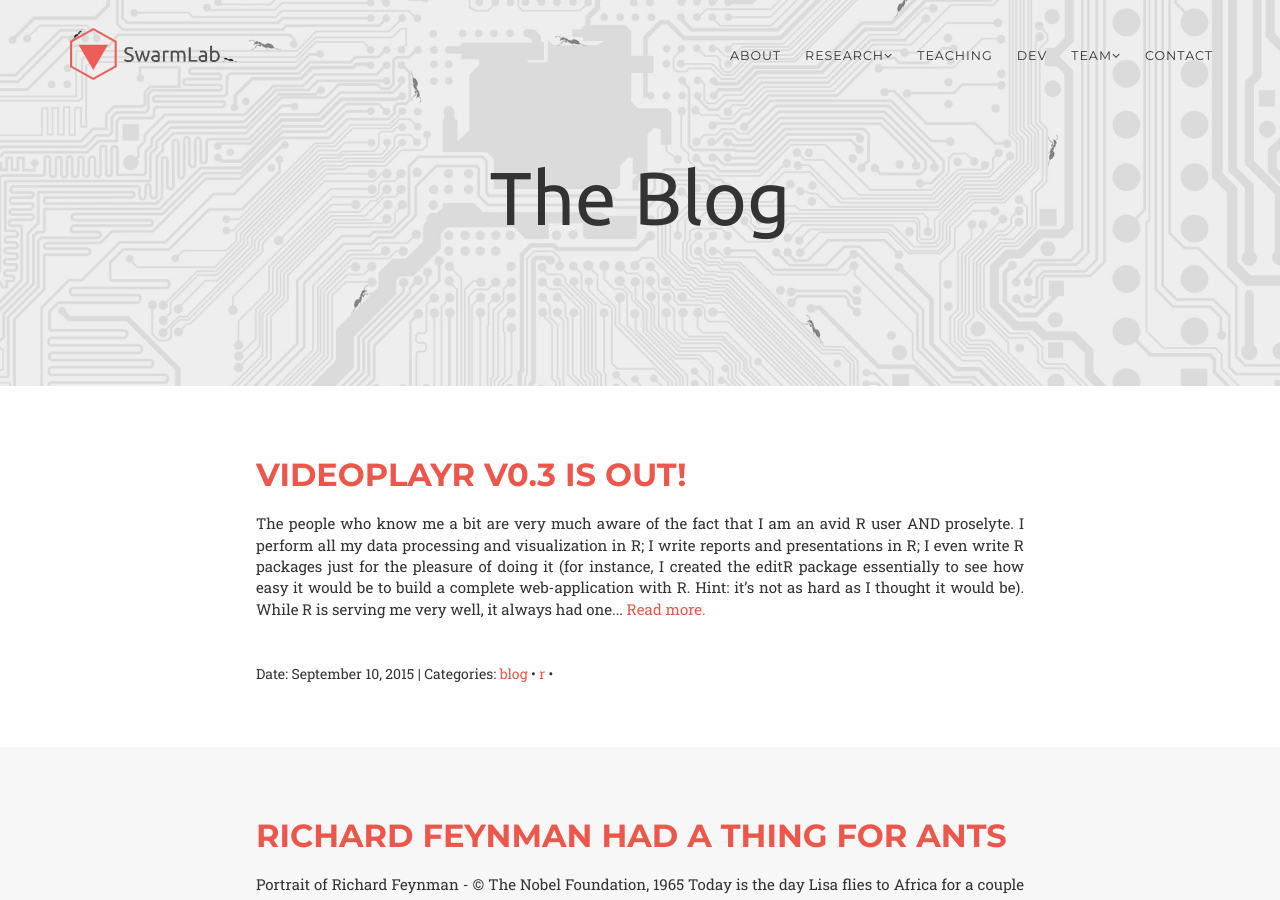
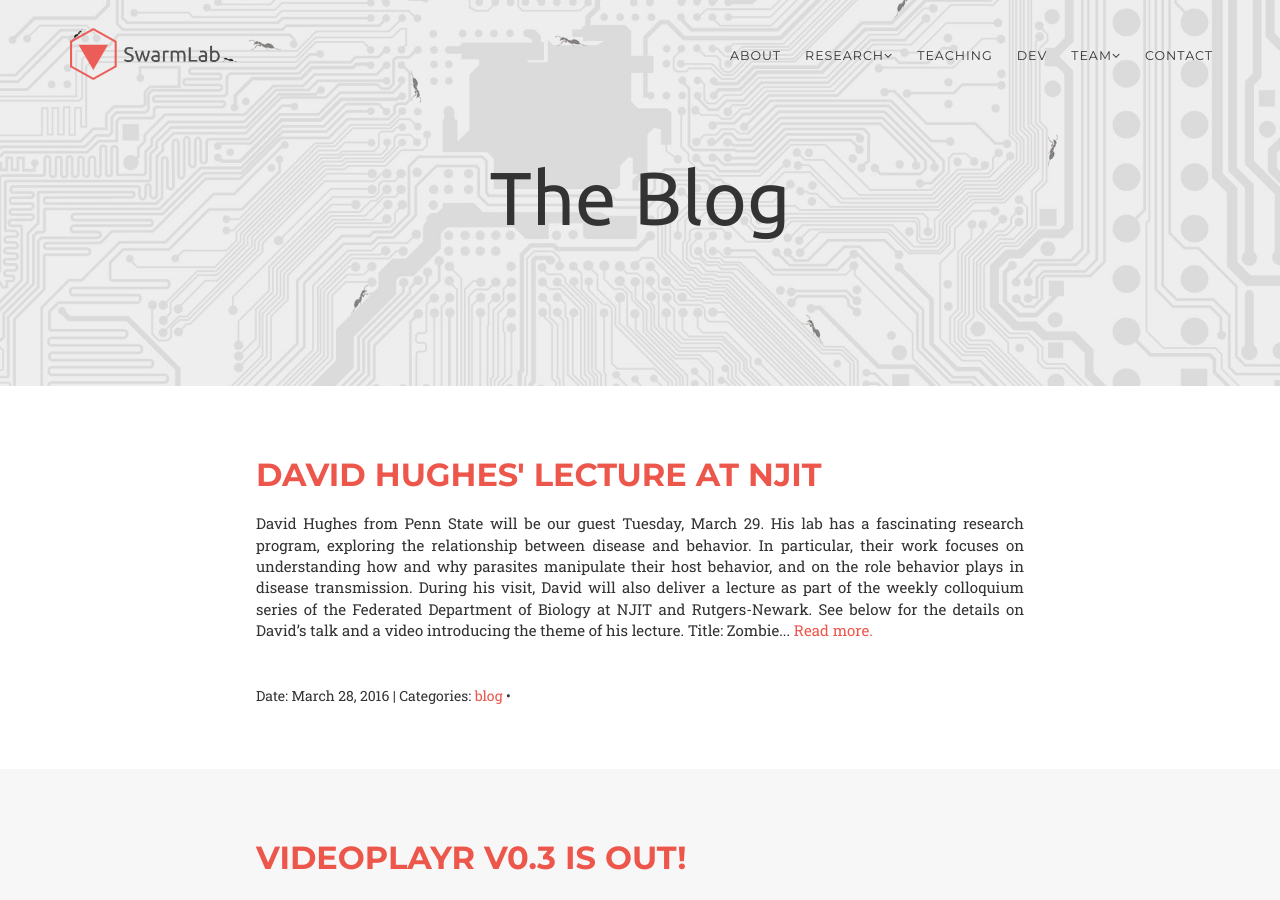
Before and after one commit to swarm-lab/swarm-lab.github.io.jekyll, a Jekyll site: the page built from blog/index.html, in a window 1280 px wide and 900 px high. Built offline with Jekyll 4.4.1, drawn with Linux system fonts in a browser that asks for light colours; nearby versions of some CDN libraries; some web fonts are replaced.

Commit message:
Added post about David Hughes' talk. Corrected link in contact section. Updated list of participants for the data+modeling workshop.

```diff
--- a/_includes/contact.html
+++ b/_includes/contact.html
@@ -5,7 +5,7 @@
                     <h2 class="section-heading">Contact Us</h2>
                     <h3 class="section-subheading text-muted">
                         Full contact info and directions to the lab:
-                        <a href="/contact">click here</a>
+                        <a href="/contact/">click here</a>
                     </h3>
                 </div>
             </div>
--- /dev/null
+++ b/_posts/2016-03-28-David-Hughes-lecture.md
@@ -0,0 +1,31 @@
+---
+title: David Hughes' lecture at NJIT
+date: 2016-03-28
+author: Simon Garnier
+layout: post
+type: post
+category:
+    - blog
+published: true
+
+---
+
+[David Hughes](http://www.hugheslab.com/) from [Penn State](http://www.psu.edu/) will be our guest Tuesday, March 29. His lab has a fascinating research program, exploring the relationship between disease and behavior. In particular, their work focuses on understanding how and why parasites manipulate their host behavior, and on the role behavior plays in disease transmission.
+
+During his visit, David will also deliver a lecture as part of the [weekly colloquium series of the Federated Department of Biology at NJIT and Rutgers-Newark](http://www.ncas.rutgers.edu/colloquium-schedule-2015-2016). See below for the details on David's talk and a video introducing the theme of his lecture.
+
+---
+
+**Title: Zombie ants: the precise manipulation of animal behavior by a microbe**
+
+**When:** Tuesday, March 29th, 2016 1:00 p.m. – 2:20 p.m.
+
+**Where:** NJIT, CENTRAL KING BUILDING, Room 303 (map available [here](http://theswarmlab.com/contact/))
+
+**Abstract:** One of the most complex examples of parasite control of animal behavior is that of fungi in the genus *Ophiocordyceps* controlling ant behavior. In the moments before death the fungus controls the ant to bite into plant tissue providing the parasite a platform to launch spores from the cadaver of the host it will soon kill. In this talk I will discuss our research on this phenomena, examining ultimate and proximate views of why and how animal behavior is controlled by a microbe. We work from the micron scale as fungi surround and invade ant muscles to the continental scale as fungi evolve in to control ants in the context of past climatic change.
+
+---
+
+<div style="position: relative; width: 100%; height: 0; padding-bottom: 61%;">
+  <iframe style="position: absolute; width: 100%; height: 100%; left: 0; top: 0;" src="https://www.youtube.com/embed/XuKjBIBBAL8" frameborder="0" allowfullscreen></iframe>
+</div>
```
Also changed, not shown: meetings/data_model_2016.md (+1 -0 lines).
